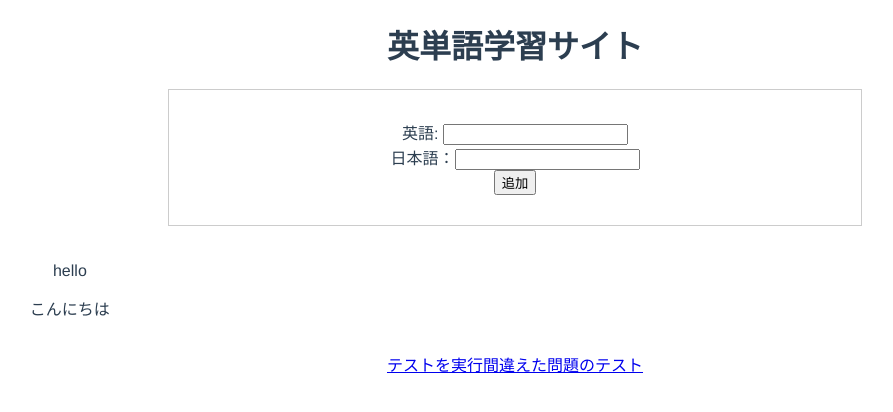
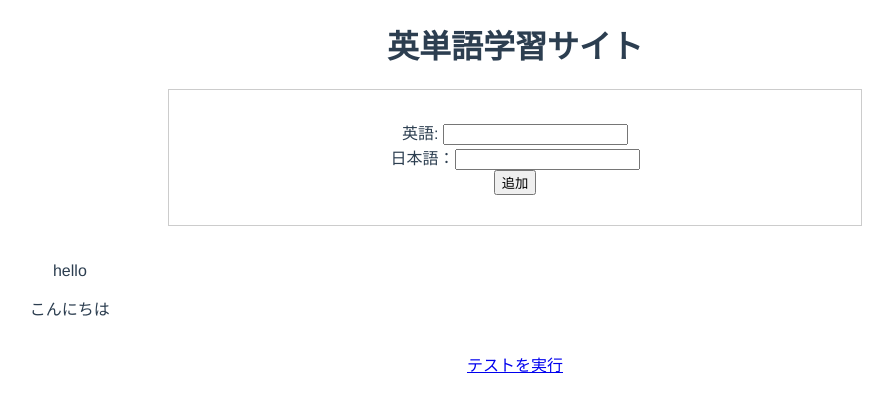
Before and after one commit to nysdin/FlashCard, a Vue app: page / in a window 1280 px wide. Shown: the top 412 px of the page, without its empty margins (125-1018 px from the left). Built offline with nearby package versions, Linux system fonts and the light colour scheme.

Commit message:
間違えた単語があった場合のみ、間違えた問題のテストの実行ボタンが表示されるように設定

```diff
--- a/src/views/Home.vue
+++ b/src/views/Home.vue
@@ -11,7 +11,9 @@
     <CardList />
 
     <router-link to="/test">テストを実行</router-link>
-    <router-link to="/wrong-test">間違えた問題のテスト</router-link>
+    <div class="wrong-test" v-if="wrongCardsEmpty">
+      <router-link to="/wrong-test">間違えた問題のテスト</router-link>
+    </div>
   </div>
 </template>
 
@@ -35,9 +37,8 @@ export default {
     wrongCardsEmpty(){
       if(this.$store.state.wrongCards.length){
         return true
-      }else {
-        return false
       }
+      return false
     }
   },
   methods: {
```
